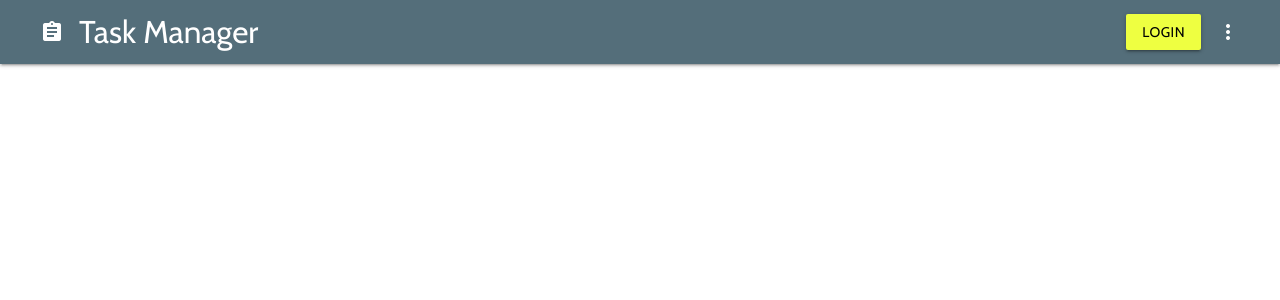
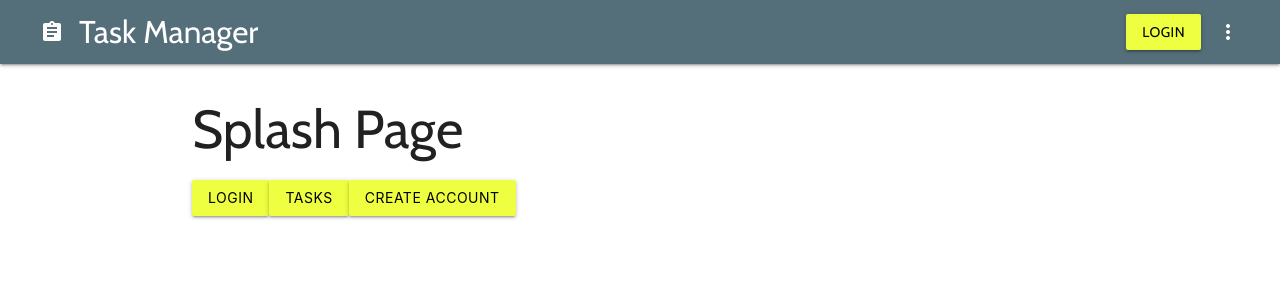
Before and after one commit to zigybass/React-Task-Manager, a React (Create React App) app: page / in a window 1280 px wide. Shown: the top 300 px of the page. Built offline with nearby package versions, Linux system fonts and the light colour scheme.

Commit message:
added Splash and route. List adds tasks

```diff
--- a/package.json
+++ b/package.json
@@ -7,7 +7,8 @@
     "react": "^16.10.2",
     "react-dom": "^16.10.2",
     "react-router-dom": "^5.1.2",
-    "react-scripts": "3.2.0"
+    "react-scripts": "3.2.0",
+    "uuid": "^3.3.3"
   },
   "scripts": {
     "start": "react-scripts start",
--- a/src/App.js
+++ b/src/App.js
@@ -5,7 +5,9 @@ import Header from "./components/layout/Header";
 // import Footer from "./components/layout/Footer";
 import Input from "./components/Input";
 import TaskList from "./components/TaskList";
-import Login from "./components/pages/Login"
+import Login from "./components/pages/Login";
+import uuid from "uuid";
+import Splash from "./components/pages/Splash";
 
 class App extends React.Component {
 
@@ -19,11 +21,11 @@ class App extends React.Component {
   addToDo = (task) => {
     console.log(task)
     const newTodo = {
-      id: 1,
+      id: uuid.v4(),
       newTask: task.title,
       details: task.details
     }
-    this.setState({ tasks: [...this.state.tasks, newTodo]})
+    this.setState({ tasks: [newTodo, ...this.state.tasks]})
     console.log(this.state.tasks)
   }
 
@@ -33,6 +35,7 @@ class App extends React.Component {
 
     <Router>
     <Header />
+    <Route exact path="/" component={Splash} />
     <Route path="/tasks" >
     <div className="container appCont">
       <h3>Welcome to Task Manager</h3>
@@ -41,7 +44,6 @@ class App extends React.Component {
     </div>
     </Route>
     <Route path="/login" component={Login} />
-
     </ Router>
 
   )};
--- a/src/components/TaskList.js
+++ b/src/components/TaskList.js
@@ -1,28 +1,26 @@
 import React from "react";
 
 class TaskList extends React.Component {
-
   state = {
-    tasks: "taskslist"
+    tasks: []
   };
 
-  componentDidMount = () => {
-      this.setState({ tasks: this.props.tasks})
-      console.log("tasklist: " + this.state.tasks)
+  componentDidUpdate = () => {
+    console.log(this.props.tasks)
   }
 
-  addToDo = (e) => {
-      console.log("add todo")
-  }
+  addToDo = e => {
+    console.log("add todo");
+  };
 
   render() {
-
     return (
-
       <div className="container listCont">
         <h4 style={{ textAlign: "center" }}>Task List</h4>
-        <ul className="collection taskList">
-
+        <ul className="collection">
+          {this.props.tasks.map(task => {
+            return <li className="collection-item text-white taskItem">{task.title}</li>;
+          })}
         </ul>
       </div>
     );
--- a/src/components/pages/Login.js
+++ b/src/components/pages/Login.js
@@ -1,21 +1,21 @@
 import React from "react";
+import { Link } from "react-router-dom";
 
 class Login extends React.Component {
-
   state = {
     username: "",
     password: ""
   };
 
-  onChange = (e) => {
-      this.setState({ [e.target.name]: e.target.value})
-  }
+  onChange = e => {
+    this.setState({ [e.target.name]: e.target.value });
+  };
 
   render() {
     return (
-
       <div className="container loginCont">
         <h4>Login</h4>
+        <div className="row">
           <div className="input-field col s6">
             <input
               name="username"
@@ -40,6 +40,18 @@ class Login extends React.Component {
             />
             <label for="first_name"></label>
           </div>
+          <Link to="/tasks" >
+          <button
+            className="btn waves-effect lime accent-2 black-text waves-dark"
+            onClick={this.onSubmit}
+            type="submit"
+            name="action"
+          >
+            Login
+            <i className="material-icons right">send</i>
+          </button>
+          </Link>
+        </div>
       </div>
     );
   }
--- /dev/null
+++ b/src/components/pages/Splash.js
@@ -0,0 +1,26 @@
+import React from "react";
+import { Link } from "react-router-dom";
+
+const Splash = () => {
+
+    return (
+
+        <div className="container">
+            <h2>Splash Page</h2>
+            <div className="row">
+                <Link to="/login" >
+                <button class="waves-effect lime accent-2 black-text waves-dark btn">Login</button>
+                </Link>
+                <Link to="/tasks" >
+                <button class="waves-effect lime accent-2 black-text waves-dark btn">Tasks</button>
+                </Link>
+                <Link to="/createAccount" >
+                <button class="waves-effect lime accent-2 black-text waves-dark btn">Create Account</button>
+                </Link>
+            </div>
+        </div>
+    )
+
+}
+
+export default Splash;
--- a/src/css/style.css
+++ b/src/css/style.css
@@ -28,3 +28,7 @@ body {
 .loginCont {
     margin-top: 60px;
 }
+
+.taskItem {
+    background: #546e7a;
+}
```
Also changed, not shown: src/components/Input.js (+22 -12 lines). Lines whose indentation alone changed are shown as unchanged.
